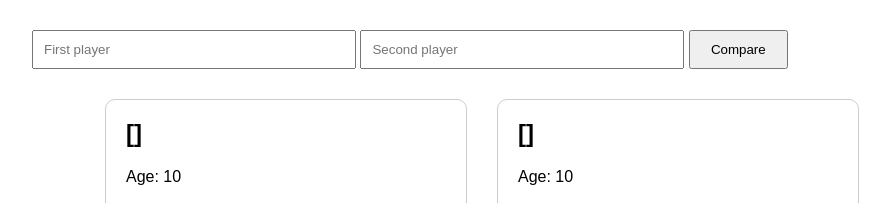
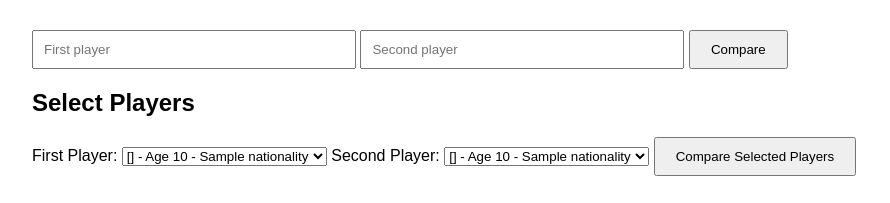
Before and after one commit to paulwodi06-ui/football-scouting-platform, a Flask app: template templates/compare.html in a window 1280 px wide. Shown: the part 58-261 px from the top of the page, without its empty margins (158-1048 px from the left). Run offline with Flask 3, Linux system fonts and the light colour scheme; the template is opened without the code that fills it: most values are stand-ins (such as "Sample title", 1, 10 or a date in 2020).

Commit message:
Fix ambiguous player selection in comparisons

```diff
--- a/app.py
+++ b/app.py
@@ -49,23 +49,6 @@ def age_score(age):
         return 45
 
 
-def contribution_score(goals, assists, minutes):
-    goal_contributions = goals + assists
-    if minutes == 0:
-        return 0
-    contributions_per_90 = goal_contributions / minutes * 90
-    if contributions_per_90 >= 0.8:
-        return 100
-    elif contributions_per_90 >= 0.6:
-        return 85
-    elif contributions_per_90 >= 0.4:
-        return 70
-    elif contributions_per_90 >= 0.2:
-        return 50
-    else:
-        return 30
-
-
 def calculate_valuation_score(age, goals, assists, minutes, position, tackles, interceptions, duels_won, passes_total, key_passes, pass_accuracy):
     if position == "Defender":
         performance_score = defensive_score(
@@ -77,6 +60,9 @@ def calculate_valuation_score(age, goals, assists, minutes, position, tackles, i
 
     elif position == "Attacker":
         performance_score = attacking_score(goals, assists, minutes)
+
+    else:
+        performance_score = 50
 
     score = age_score(age) * 0.4 + performance_score * 0.6
 
@@ -295,7 +281,36 @@ def player_profile(player_id):
 
 @app.route("/compare", methods=["GET", "POST"])
 def compare_players():
+
     if request.method == "POST":
+
+        # STAGE 2:
+        # User has selected the exact players
+        if "player1_id" in request.form and "player2_id" in request.form:
+
+            player1_id = int(request.form["player1_id"])
+            player2_id = int(request.form["player2_id"])
+
+            player1_stats = get_player_stats(player1_id)
+            player2_stats = get_player_stats(player2_id)
+
+            player1_data = build_player_data(player1_stats)
+            player2_data = build_player_data(player2_stats)
+
+            if player1_data is None or player2_data is None:
+                return render_template(
+                    "compare.html",
+                    error="Statistics could not be found for one or both players"
+                )
+
+            return render_template(
+                "compare.html",
+                player1=player1_data,
+                player2=player2_data
+            )
+
+        # STAGE 1:
+        # User searches for two names
         player1_name = request.form["player1"]
         player2_name = request.form["player2"]
 
@@ -308,19 +323,34 @@ def compare_players():
                 error="One or both players could not be found"
             )
 
-        player1_id = player1_search["response"][0]["player"]["id"]
-        player2_id = player2_search["response"][0]["player"]["id"]
+        player1_options = []
+        player2_options = []
 
-        player1_stats = get_player_stats(player1_id)
-        player2_stats = get_player_stats(player2_id)
+        for result in player1_search["response"]:
+            player = result["player"]
 
-        player1_data = build_player_data(player1_stats)
-        player2_data = build_player_data(player2_stats)
+            player1_options.append({
+                "id": player["id"],
+                "name": player["name"],
+                "age": player["age"],
+                "nationality": player["nationality"]
+            })
 
-        if player1_data is None or player2_data is None:
-            return render_template("compare.html", error="Statistics could not be found for one or both players")
+        for result in player2_search["response"]:
+            player = result["player"]
 
-        return render_template("compare.html", player1=player1_data, player2=player2_data)
+            player2_options.append({
+                "id": player["id"],
+                "name": player["name"],
+                "age": player["age"],
+                "nationality": player["nationality"]
+            })
+
+        return render_template(
+            "compare.html",
+            player1_options=player1_options,
+            player2_options=player2_options
+        )
 
     return render_template("compare.html")
 
--- a/templates/compare.html
+++ b/templates/compare.html
@@ -25,6 +25,43 @@
 
         <button type="submit">Compare</button>
     </form>
+
+    {% if player1_options and player2_options %}
+
+    <h2>Select Players</h2>
+
+    <form method="POST">
+
+        <label>First Player:</label>
+
+        <select name="player1_id" required>
+            {% for player in player1_options %}
+            <option value="{{ player.id }}">
+                {{ player.name }}
+                - Age {{ player.age }}
+                - {{ player.nationality }}
+            </option>
+            {% endfor %}
+        </select>
+
+
+        <label>Second Player:</label>
+
+        <select name="player2_id" required>
+            {% for player in player2_options %}
+            <option value="{{ player.id }}">
+                {{ player.name }}
+                - Age {{ player.age }}
+                - {{ player.nationality }}
+            </option>
+            {% endfor %}
+        </select>
+
+        <button type="submit">Compare Selected Players</button>
+
+    </form>
+
+    {% endif %}
 
     {% if player1 and player2 %}
 
```
